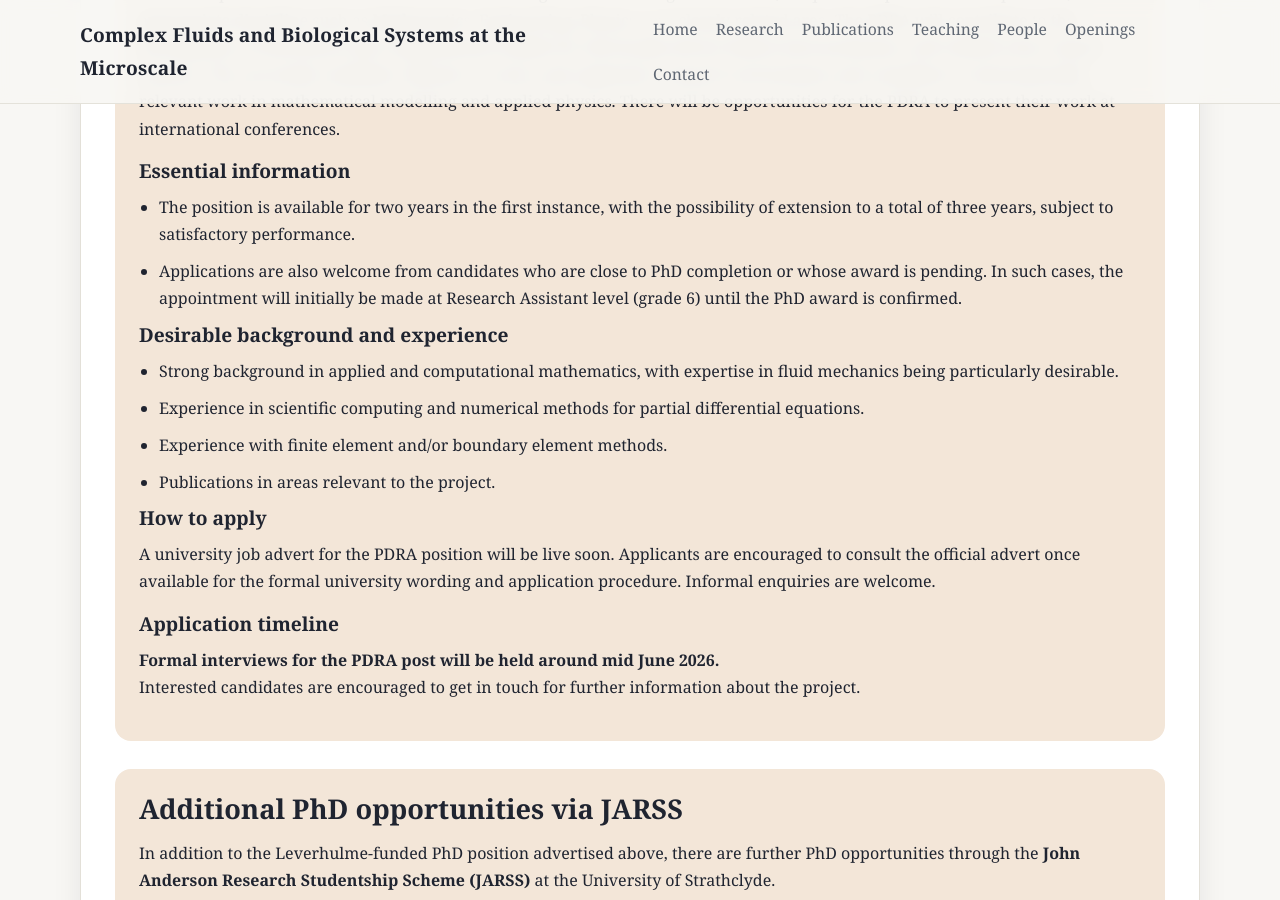
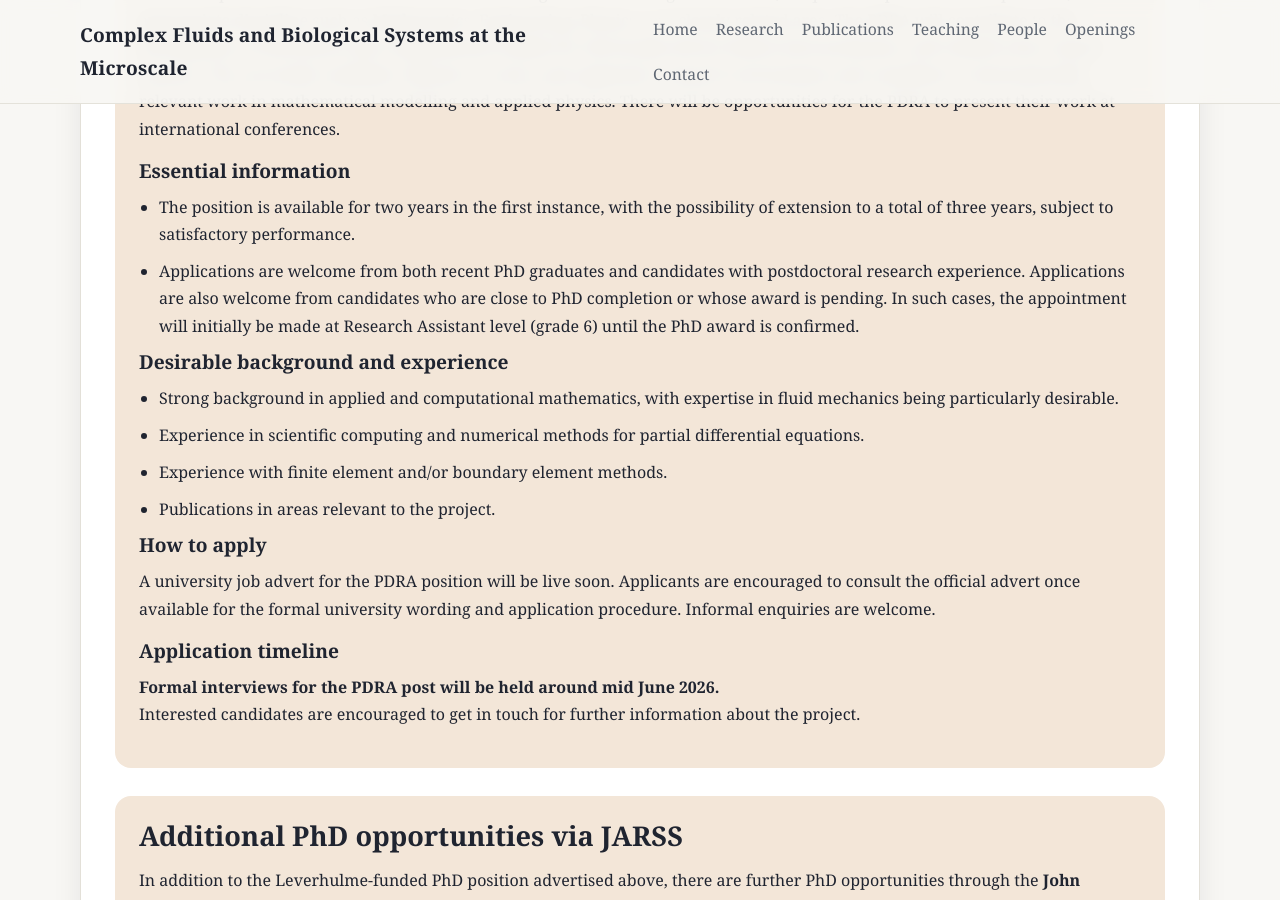
Before and after one commit to debasishuiuc/debasishuiuc.github.io, a Jekyll site: the page built from openings.md, in a window 1280 px wide and 900 px high, scrolled down 1462 px. Built offline with Jekyll 4.4.1, drawn with Linux system fonts in a browser that asks for light colours.

Commit message:
Update openings page

```diff
--- a/openings.md
+++ b/openings.md
@@ -63,7 +63,7 @@ permalink: /openings/
     <h3>Essential information</h3>
     <ul>
       <li>The position is available for two years in the first instance, with the possibility of extension to a total of three years, subject to satisfactory performance.</li>
-      <li>Applications are also welcome from candidates who are close to PhD completion or whose award is pending. In such cases, the appointment will initially be made at Research Assistant level (grade 6) until the PhD award is confirmed.</li>
+      <li>Applications are welcome from both recent PhD graduates and candidates with postdoctoral research experience. Applications are also welcome from candidates who are close to PhD completion or whose award is pending. In such cases, the appointment will initially be made at Research Assistant level (grade 6) until the PhD award is confirmed.</li>
     </ul>
 
     <h3>Desirable background and experience</h3>
```
